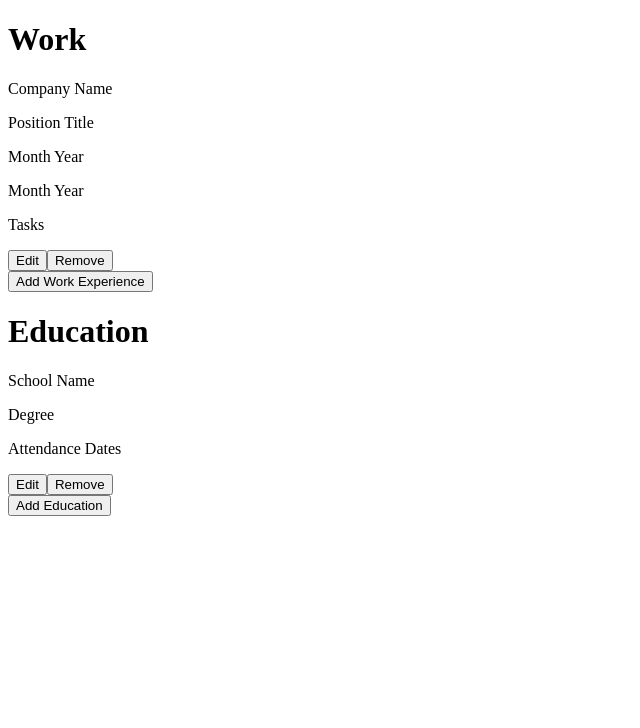
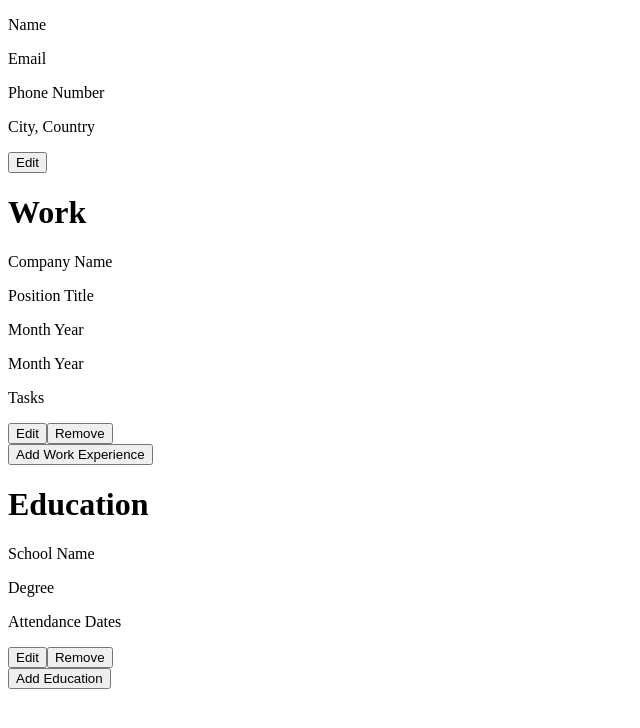
Before and after one commit to jp524/cv-project, a React (Create React App) app: page / in a window 1280 px wide. Shown: the top 728 px of the page, without its empty margins (0-640 px from the left). Built offline with nearby package versions, Linux system fonts and the light colour scheme.

Commit message:
Build component holding General information

```diff
--- a/src/App.tsx
+++ b/src/App.tsx
@@ -1,5 +1,6 @@
 import React from 'react';
 import './App.css';
+import General from './components/General';
 import Education from './components/Education';
 import Work from './components/Work';
 import AppState from './interfaces/AppState';
@@ -9,6 +10,12 @@ class App extends React.Component<{}, AppState> {
     super(props);
 
     this.state = {
+      generalObject: {
+        name: 'Name',
+        email: 'Email',
+        phone: 'Phone Number',
+        city: 'City, Country',
+      },
       workCounter: 1,
       workObjects: [
         {
@@ -31,6 +38,17 @@ class App extends React.Component<{}, AppState> {
       ],
     };
   }
+
+  updateGeneral = (updatedGeneralObject: {
+    name: string;
+    email: string;
+    phone: string;
+    city: string;
+  }) => {
+    this.setState({
+      generalObject: updatedGeneralObject,
+    });
+  };
 
   updateWork = (updatedWorkObject: {
     id: number;
@@ -115,10 +133,16 @@ class App extends React.Component<{}, AppState> {
   };
 
   render() {
-    const { workObjects, educationObjects } = this.state;
+    const { generalObject, workObjects, educationObjects } = this.state;
 
     return (
       <div className="app">
+        <div className="section">
+          <General
+            generalObject={generalObject}
+            onUpdate={this.updateGeneral}
+          />
+        </div>
         <div className="section">
           <h1>Work</h1>
           {workObjects.map((workObject) => (
--- /dev/null
+++ b/src/components/General.tsx
@@ -0,0 +1,131 @@
+import React from 'react';
+import GeneralState from '../interfaces/GeneralState';
+import GeneralProps from '../interfaces/GeneralProps';
+
+class General extends React.Component<GeneralProps, GeneralState> {
+  constructor(props: any) {
+    super(props);
+
+    this.state = {
+      updating: false,
+      name: 'Name',
+      email: 'Email',
+      phone: 'Phone Number',
+      city: 'City, Country',
+    };
+  }
+
+  applyStateToProps = () => {
+    this.setState({
+      name: this.props.generalObject.name,
+      email: this.props.generalObject.email,
+      phone: this.props.generalObject.phone,
+      city: this.props.generalObject.city,
+    });
+  };
+
+  updateMode = () => {
+    this.setState({
+      updating: true,
+    });
+    this.applyStateToProps();
+  };
+
+  cancelUpdate = () => {
+    this.setState({
+      updating: false,
+    });
+    this.applyStateToProps();
+  };
+
+  onInputChange = (e: { target: { name: any; value: any } }) => {
+    this.setState({
+      [e.target.name]: e.target.value,
+    } as Pick<GeneralState, keyof GeneralState>);
+  };
+
+  onSubmitForm = (e: React.FormEvent) => {
+    e.preventDefault();
+    this.setState({
+      updating: false,
+    });
+    const { name, email, phone, city } = this.state;
+    const updatedGeneralObject = {
+      name,
+      email,
+      phone,
+      city,
+    };
+    this.props.onUpdate(updatedGeneralObject);
+  };
+
+  render() {
+    const { updating, name, email, phone, city } = this.state;
+    const { generalObject } = this.props;
+    const updateView = (
+      <form onSubmit={this.onSubmitForm}>
+        <label htmlFor="name">
+          Name:
+          <input
+            type="text"
+            name="name"
+            value={name}
+            onChange={this.onInputChange}
+          />
+        </label>
+        <label htmlFor="email">
+          Email:
+          <input
+            type="text"
+            name="email"
+            value={email}
+            onChange={this.onInputChange}
+          />
+        </label>
+        <label htmlFor="phone">
+          Phone Number:
+          <input
+            type="text"
+            name="phone"
+            value={phone}
+            onChange={this.onInputChange}
+          />
+        </label>
+        <label htmlFor="city">
+          City, Country:
+          <input
+            type="text"
+            name="city"
+            value={city}
+            onChange={this.onInputChange}
+          />
+        </label>
+
+        <div className="form--actions">
+          <button type="button" onClick={this.cancelUpdate}>
+            Cancel
+          </button>
+          <input type="submit" value="Update" />
+        </div>
+      </form>
+    );
+
+    const staticView = (
+      <div>
+        <p>{generalObject.name}</p>
+        <p>{generalObject.email}</p>
+        <p>{generalObject.phone}</p>
+        <p>{generalObject.city}</p>
+        <button type="button" onClick={this.updateMode}>
+          Edit
+        </button>
+      </div>
+    );
+
+    return (
+      <div className="education">{updating ? updateView : staticView}</div>
+    );
+  }
+}
+
+export default General;
--- a/src/interfaces/AppState.ts
+++ b/src/interfaces/AppState.ts
@@ -1,4 +1,10 @@
 interface AppState {
+  generalObject: {
+    name: string;
+    email: string;
+    phone: string;
+    city: string;
+  };
   workCounter: number;
   workObjects: {
     id: number;
--- /dev/null
+++ b/src/interfaces/GeneralProps.ts
@@ -0,0 +1,16 @@
+interface GeneralProps {
+  generalObject: {
+    name: string;
+    email: string;
+    phone: string;
+    city: string;
+  };
+  onUpdate: (updatedGeneralObject: {
+    name: string;
+    email: string;
+    phone: string;
+    city: string;
+  }) => void;
+}
+
+export default GeneralProps;
--- /dev/null
+++ b/src/interfaces/GeneralState.ts
@@ -0,0 +1,9 @@
+interface GeneralState {
+  updating: Boolean;
+  name: string;
+  email: string;
+  phone: string;
+  city: string;
+}
+
+export default GeneralState;
```
